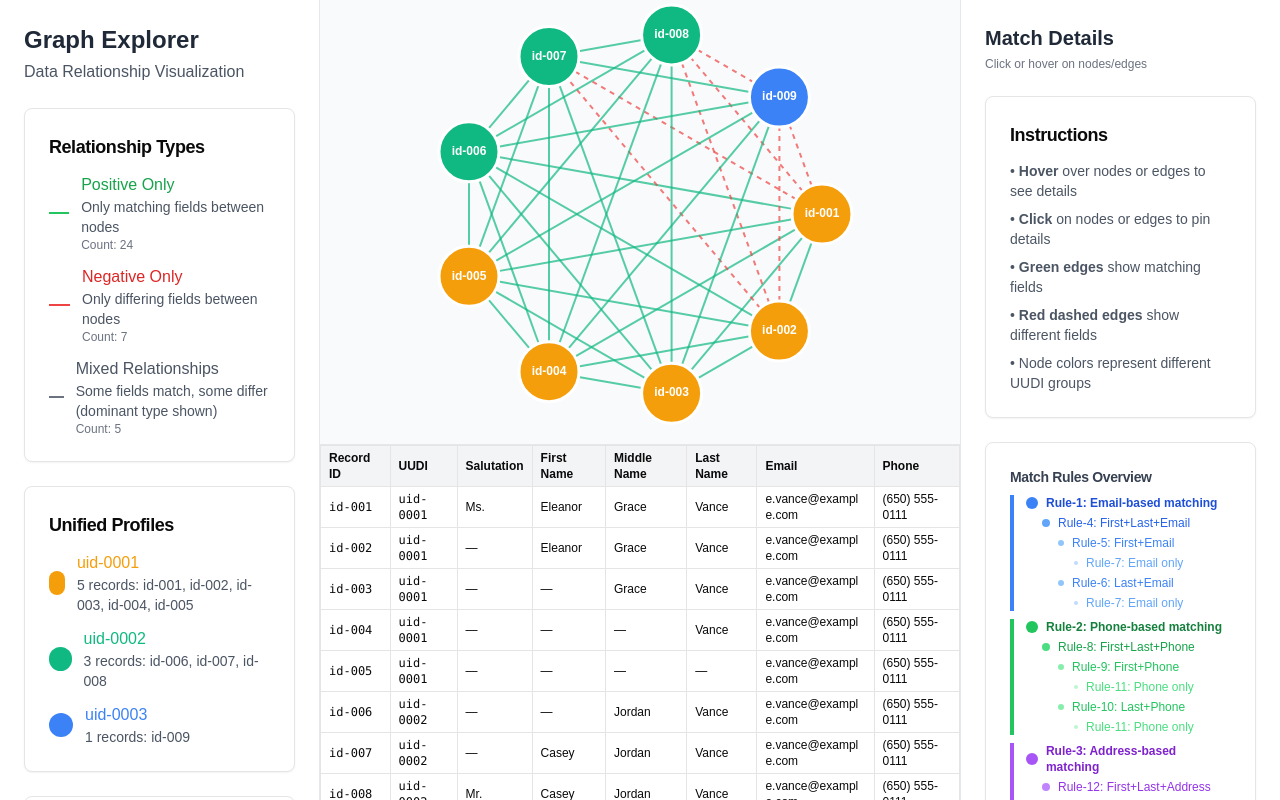
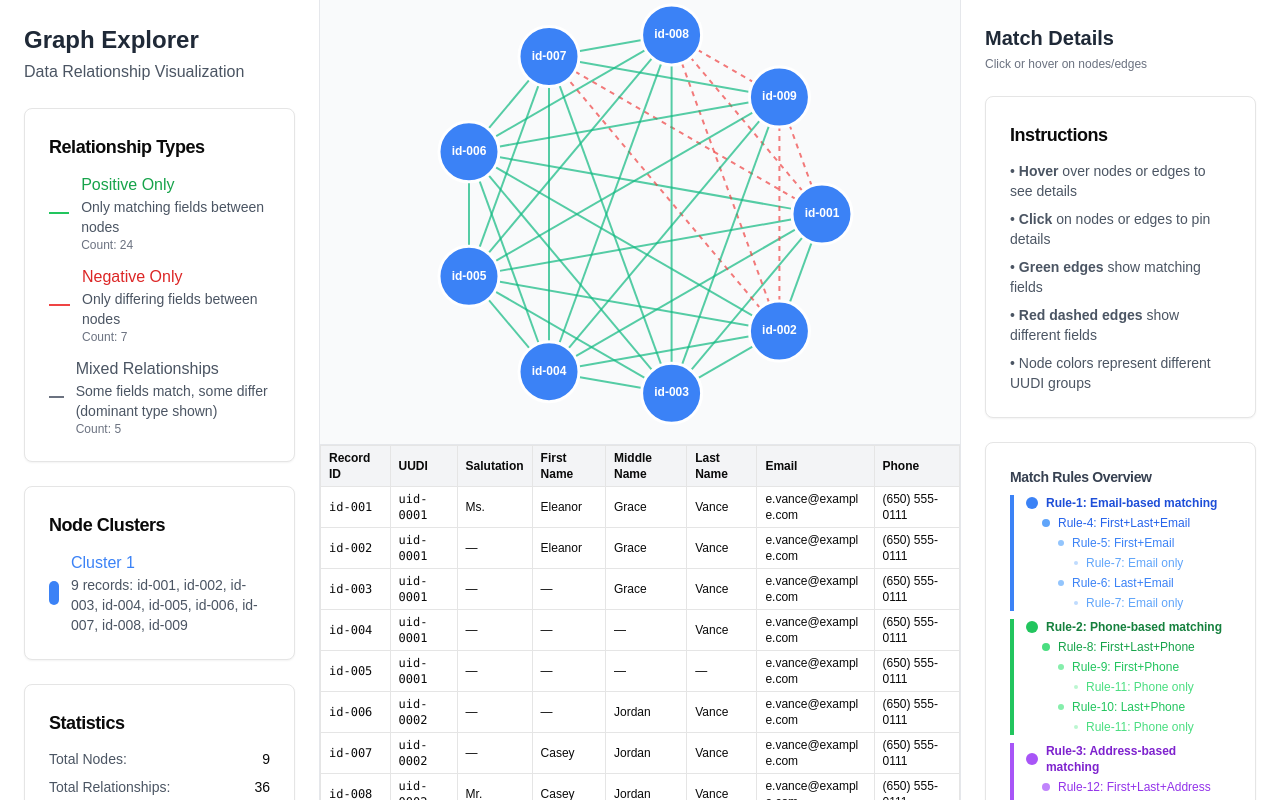
Before and after one commit to StanislavBG/Graph-Explorer-One-Day, a Next.js app: page / in a window 1280 px wide. Built offline with nearby package versions, Linux system fonts and the light colour scheme.

Commit message:
Implement sophisticated rule-based node clustering: OR logic between rule chains, precedence-based evaluation, and dynamic cluster assignment

```diff
--- a/graph-explorer.tsx
+++ b/graph-explorer.tsx
@@ -525,23 +525,120 @@ export default function GraphExplorer() {
     )
   }
 
+  // Clustering logic based on rule evaluation
+  const nodeClusters = useMemo(() => {
+    if (nodeData.length === 0) return new Map<string, number>()
+
+    const clusters = new Map<string, number>()
+    const clusterGroups: Map<number, Set<string>> = new Map()
+    let nextClusterId = 0
+
+    // Helper function to evaluate if two nodes should be in the same cluster
+    const shouldBeInSameCluster = (node1: NodeData, node2: NodeData): boolean => {
+      // Evaluate all top-level rules (OR logic)
+      let allResults: RuleEvalResult[] = []
+      for (const rule of matchRules) {
+        try {
+          allResults = allResults.concat(evaluateRuleAll(rule, node1, node2))
+        } catch (error) {
+          console.warn(`Error evaluating rule ${rule.name}:`, error)
+          continue
+        }
+      }
+
+      // Group results by rule chain (root rule)
+      const ruleChainResults = new Map<string, RuleEvalResult[]>()
+      for (const result of allResults) {
+        if (result.rulesUsed && result.rulesUsed.length > 0) {
+          const rootRule = result.rulesUsed[0][0] // First rule in the chain
+          if (!ruleChainResults.has(rootRule)) {
+            ruleChainResults.set(rootRule, [])
+          }
+          ruleChainResults.get(rootRule)!.push(result)
+        }
+      }
+
+      // Evaluate each rule chain
+      for (const [rootRule, results] of ruleChainResults) {
+        // Sort results by rule precedence (higher rules first)
+        results.sort((a, b) => {
+          if (!a.rulesUsed || !b.rulesUsed) return 0
+          const aLevel = a.rulesUsed[0].length
+          const bLevel = b.rulesUsed[0].length
+          return aLevel - bLevel // Lower level = higher precedence
+        })
+
+        // Check if this rule chain qualifies for clustering
+        let hasPositiveMatch = false
+        let hasNegativeMatch = false
+        let hasUnknownRule = false
+
+        for (const result of results) {
+          if (result.status === "positive") {
+            hasPositiveMatch = true
+          } else if (result.status === "negative") {
+            hasNegativeMatch = true
+          } else if (result.status === "unknown") {
+            hasUnknownRule = true
+          }
+        }
+
+        // Rule chain qualifies if it has positive matches and no higher-precedence negative matches
+        // Note: Unknown rules don't qualify for clustering (not enough data)
+        if (hasPositiveMatch && !hasNegativeMatch) {
+          return true // These nodes should be in the same cluster
+        }
+      }
+
+      return false // No qualifying rule chains found
+    }
+
+    // Assign clusters
+    for (let i = 0; i < nodeData.length; i++) {
+      const node1 = nodeData[i]
+      if (!node1) continue
+
+      // Check if this node should join an existing cluster
+      let assignedToCluster = false
+      for (const [clusterId, clusterNodes] of clusterGroups) {
+        for (const existingNodeId of clusterNodes) {
+          const existingNode = nodeData.find(n => n?.recordId === existingNodeId)
+          if (existingNode && shouldBeInSameCluster(node1, existingNode)) {
+            clusterNodes.add(node1.recordId)
+            clusters.set(node1.recordId, clusterId)
+            assignedToCluster = true
+            break
+          }
+        }
+        if (assignedToCluster) break
+      }
+
+      // If no existing cluster found, create a new one
+      if (!assignedToCluster) {
+        const clusterId = nextClusterId++
+        clusters.set(node1.recordId, clusterId)
+        clusterGroups.set(clusterId, new Set([node1.recordId]))
+      }
+    }
+
+    return clusters
+  }, [nodeData, matchRules])
+
   // Get unique UUIDs for display purposes
   const uniqueUUIDs = useMemo(() => {
     return Array.from(new Set(nodeData.map((node) => node.uuid)))
   }, [nodeData])
 
-  const getNodeColor = (uuid: string) => {
-    // Temporary simple coloring - we'll implement proper clustering later
-    if (!uuid) return "#6b7280"
+  const getNodeColor = (recordId: string) => {
+    // Use cluster-based coloring for meaningful node grouping
+    if (!recordId || !nodeClusters) return "#6b7280"
 
-    // Simple hash-based color for now
-    let hash = 0
-    for (let i = 0; i < uuid.length; i++) {
-      hash = uuid.charCodeAt(i) + ((hash << 5) - hash)
-    }
+    const clusterId = nodeClusters.get(recordId)
+    if (clusterId === undefined) return "#6b7280"
 
-    const colors = ["#3b82f6", "#10b981", "#f59e0b", "#ef4444", "#8b5cf6", "#06b6d4"]
-    return colors[Math.abs(hash) % colors.length]
+    // Assign colors based on cluster membership
+    const colors = ["#3b82f6", "#10b981", "#f59e0b", "#ef4444", "#8b5cf6", "#06b6d4", "#ec4899", "#84cc16", "#f97316", "#6366f1"]
+    return colors[clusterId % colors.length]
   }
 
   // Helper to get rule fields by rule name
@@ -609,29 +706,39 @@ export default function GraphExplorer() {
             </CardContent>
           </Card>
 
-          {/* Unified Profiles (was Node Groups) */}
+          {/* Node Clusters */}
           <Card>
             <CardHeader className="pb-3">
-              <CardTitle className="text-lg">Unified Profiles</CardTitle>
+              <CardTitle className="text-lg">Node Clusters</CardTitle>
             </CardHeader>
             <CardContent className="space-y-3">
-              {uniqueUUIDs.map((uuid, index) => {
-                const nodeCount = nodeData.filter((node) => node.uuid === uuid).length
-                const recordIds = nodeData.filter((node) => node.uuid === uuid).map((node) => node.recordId)
-                return (
-                  <div key={uuid} className="flex items-center gap-3">
-                    <div className="w-6 h-6 rounded-full" style={{ backgroundColor: getNodeColor(uuid) }}></div>
+              {(() => {
+                // Group nodes by cluster
+                const clusterGroups = new Map<number, { nodes: NodeData[], color: string }>()
+                nodeData.forEach(node => {
+                  const clusterId = nodeClusters.get(node.recordId)
+                  if (clusterId !== undefined) {
+                    if (!clusterGroups.has(clusterId)) {
+                      clusterGroups.set(clusterId, { nodes: [], color: getNodeColor(node.recordId) })
+                    }
+                    clusterGroups.get(clusterId)!.nodes.push(node)
+                  }
+                })
+
+                return Array.from(clusterGroups.entries()).map(([clusterId, { nodes, color }]) => (
+                  <div key={clusterId} className="flex items-center gap-3">
+                    <div className="w-6 h-6 rounded-full" style={{ backgroundColor: color }}></div>
                     <div>
-                      <div className="font-medium" style={{ color: getNodeColor(uuid) }}>
-                        {uuid}
+                      <div className="font-medium" style={{ color: color }}>
+                        Cluster {clusterId + 1}
                       </div>
                       <div className="text-sm text-gray-600">
-                        {nodeCount} records: {recordIds.join(", ")}
+                        {nodes.length} records: {nodes.map(n => n.recordId).join(", ")}
                       </div>
                     </div>
                   </div>
-                )
-              })}
+                ))
+              })()}
             </CardContent>
           </Card>
 
@@ -828,7 +935,7 @@ export default function GraphExplorer() {
                     cx={node.x}
                     cy={node.y}
                     r={isHovered || isSelected ? 35 : 30}
-                    fill={getNodeColor(node.uuid)}
+                    fill={getNodeColor(node.recordId)}
                     stroke="#ffffff"
                     strokeWidth={isHovered || isSelected ? 4 : 3}
                     className="cursor-pointer transition-all duration-200"
```
